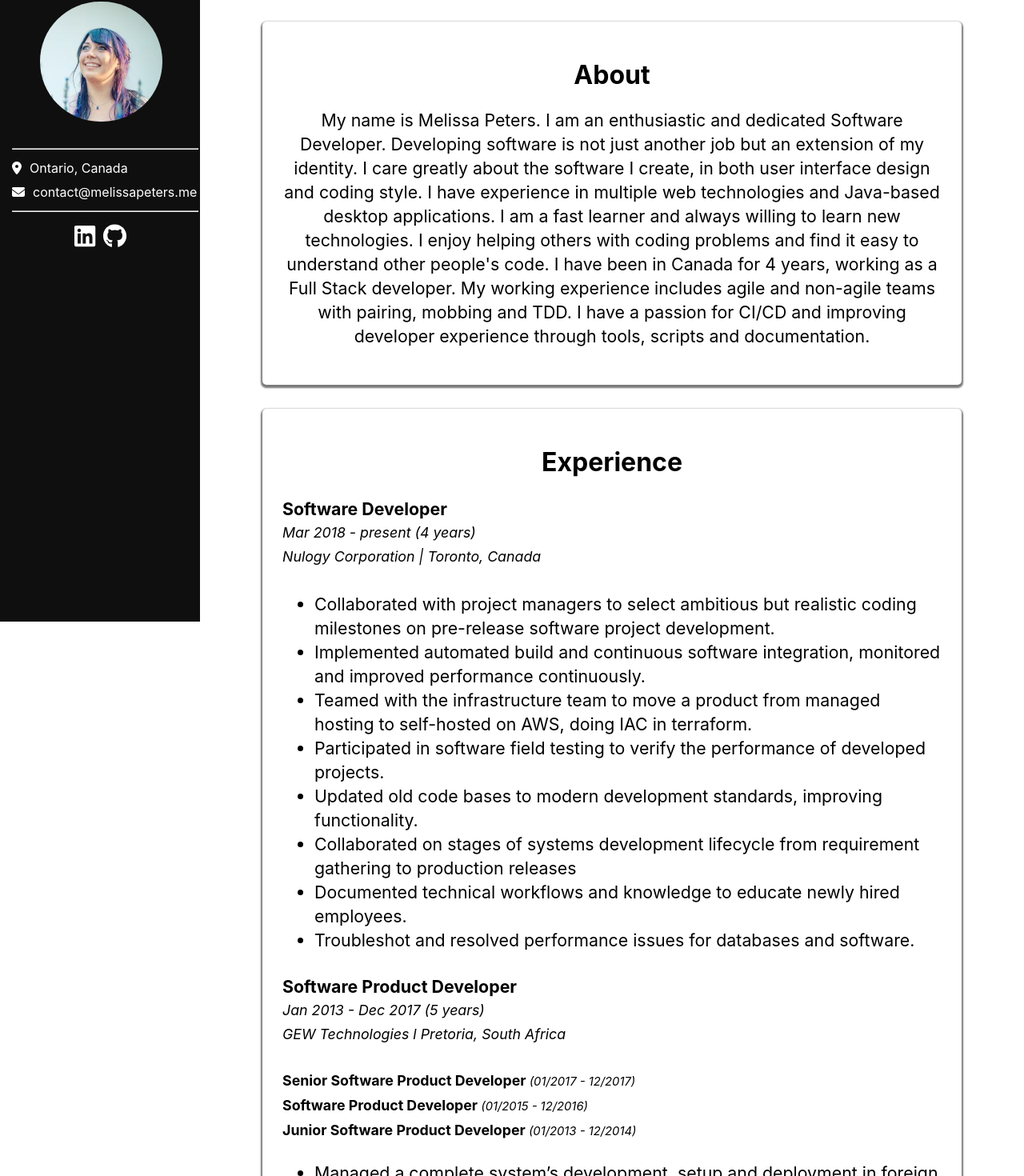
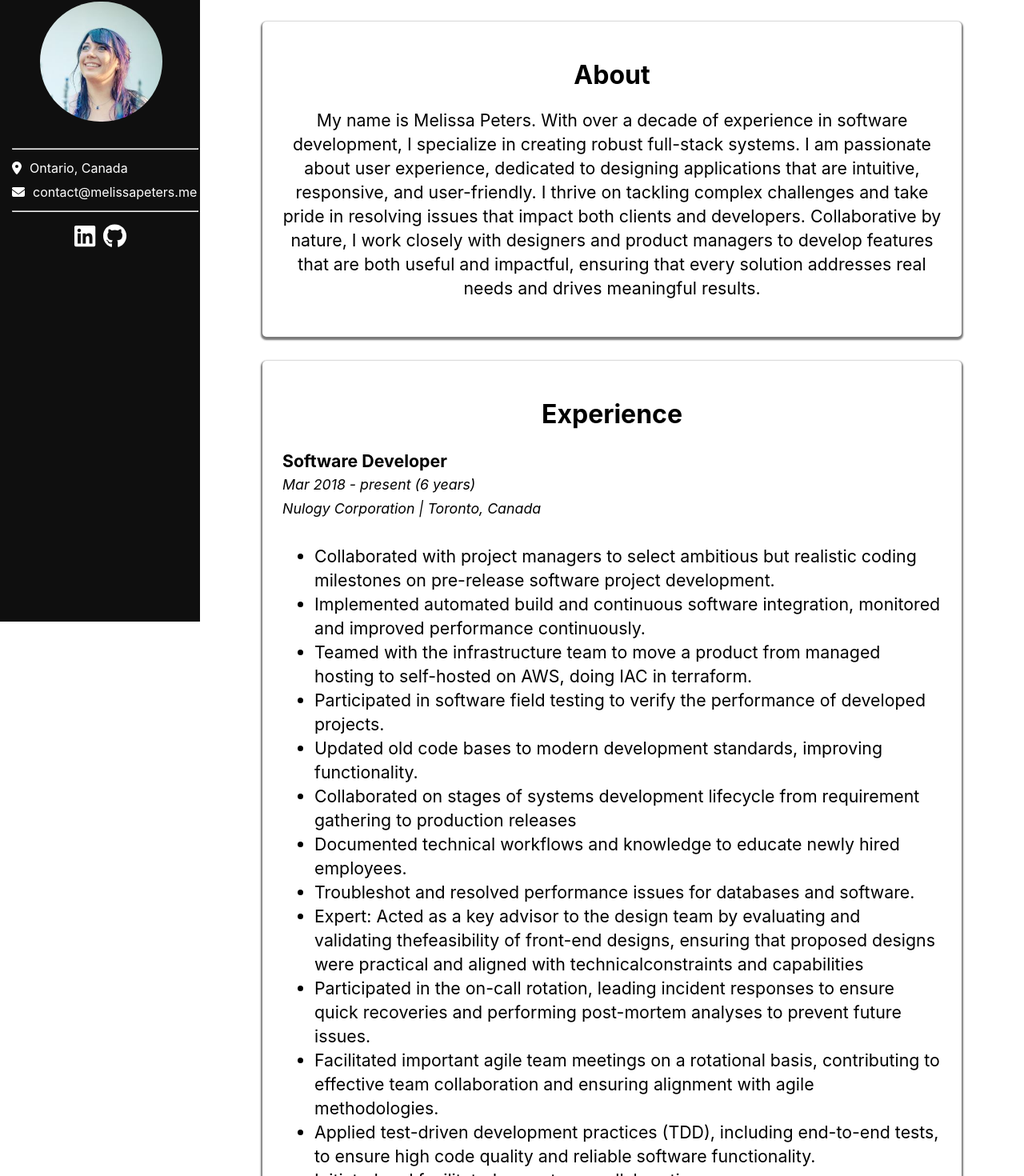
Before and after one commit to Peppercat101/peppercat101.github.io, a React (Create React App) app: page / in a window 1280 px wide. Shown: the part 88-1558 px from the top of the page at 80% size. Built offline with nearby package versions, Linux system fonts and the light colour scheme.

Commit message:
Update Nulogy work experience

```diff
--- a/src/App.js
+++ b/src/App.js
@@ -14,18 +14,12 @@ function App() {
         <div id="about" className="section">
           <h2>About</h2>
           <p>
-            My name is Melissa Peters. I am an enthusiastic and dedicated
-            Software Developer. Developing software is not just another job but
-            an extension of my identity. I care greatly about the software I
-            create, in both user interface design and coding style. I have
-            experience in multiple web technologies and Java-based desktop
-            applications. I am a fast learner and always willing to learn new
-            technologies. I enjoy helping others with coding problems and find
-            it easy to understand other people's code. I have been in Canada for
-            4 years, working as a Full Stack developer. My working experience
-            includes agile and non-agile teams with pairing, mobbing and TDD. I
-            have a passion for CI/CD and improving developer experience through
-            tools, scripts and documentation.
+            My name is Melissa Peters. With over a decade of experience in software development, I specialize in creating robust full-stack
+            systems. I am passionate about user experience, dedicated to designing applications that are intuitive,
+            responsive, and user-friendly. I thrive on tackling complex challenges and take pride in resolving issues
+            that impact both clients and developers. Collaborative by nature, I work closely with designers and
+            product managers to develop features that are both useful and impactful, ensuring that every solution
+            addresses real needs and drives meaningful results.
           </p>
         </div>
         <div id="experience" className="section">
@@ -33,7 +27,7 @@ function App() {
           <div className="sub-section">
             <h4>
               Software Developer{" "}
-              <div className="sub-heading">Mar 2018 - present (4 years)</div>
+              <div className="sub-heading">Mar 2018 - present (6 years)</div>
               <div className="sub-heading">
                 Nulogy Corporation | Toronto, Canada
               </div>
@@ -73,7 +67,26 @@ function App() {
                 Troubleshot and resolved performance issues for databases and
                 software.
               </li>
+              <li>
+                 Expert: Acted as a key advisor to the design team by evaluating and
+                 validating thefeasibility of front-end designs, ensuring that proposed designs were practical and aligned with technicalconstraints and capabilities
+               </li>
+               <li>
+                  Participated in the on-call rotation, leading incident responses to ensure quick recoveries and performing post-mortem analyses to prevent future issues.
+               </li>
+               <li>
+                  Facilitated important agile team meetings on a rotational basis, contributing to effective team collaboration and ensuring alignment with agile methodologies.
+               </li>
+               <li>
+                  Applied test-driven development practices (TDD), including end-to-end tests, to ensure high code quality and reliable software functionality.
+               </li>
+               <li>
+                  Initiated and facilitated cross team collaboration
+                </li>
             </ul>
+            <span>
+              <b>Technology stack:</b> Ruby on Rails · React.js · GraphQL · PostgreSQL · JavaScript · Amazon Web Services (AWS) · Typescript
+            </span>
           </div>
           <div className="sub-section">
             <h4>
```
